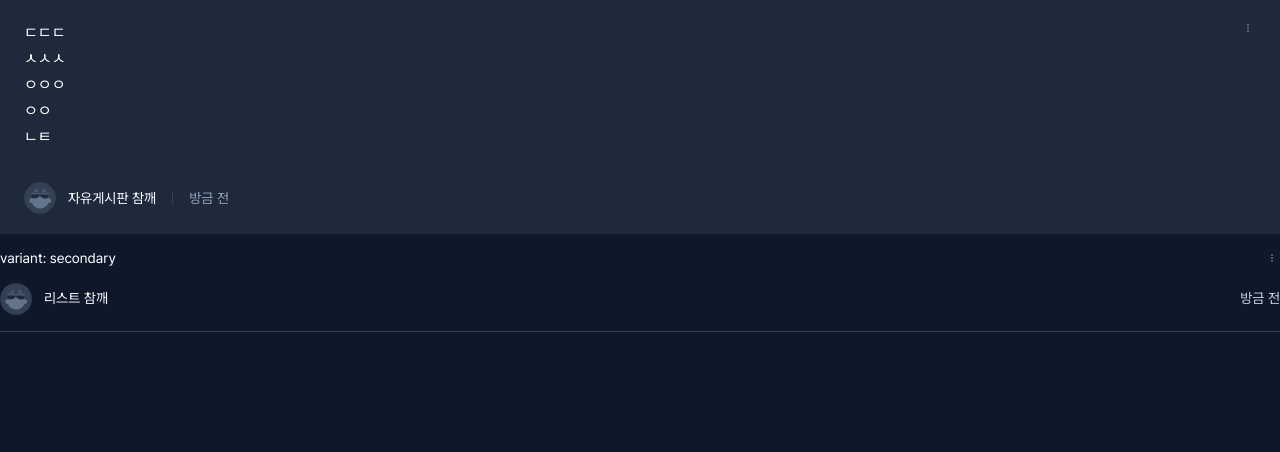
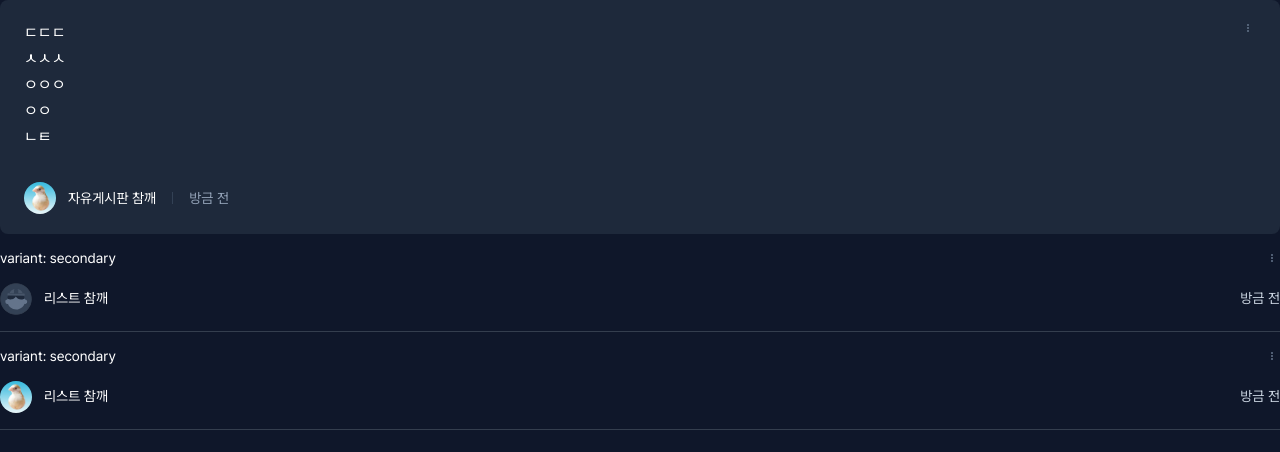
Before and after one commit to codeit18-4-5/Plango, a Next.js app: page / in a window 1280 px wide. Shown: the top 452 px of the page. Built offline with nearby package versions, Linux system fonts and the light colour scheme.

Commit message:
refactor: #23 Avatar 타입(basic/square) 분리

```diff
--- a/src/app/page.tsx
+++ b/src/app/page.tsx
@@ -6,7 +6,7 @@ const mockComments: ArticleComment[] = [
     id: 1,
     writer: {
       id: 1,
-      image: "123",
+      image: "/assets/images/img-test.jpeg",
       nickname: "자유게시판 참깨",
     },
     content: "ㄷㄷㄷ\nㅅㅅㅅ\nㅇㅇㅇ\nㅇㅇ\nㄴㅌ",
@@ -17,7 +17,18 @@ const mockComments: ArticleComment[] = [
     id: 2,
     writer: {
       id: 2,
-      image: "",
+      image: "fdf",
+      nickname: "리스트 참깨",
+    },
+    content: "variant: secondary",
+    createdAt: "2025-11-08T08:15:00.000Z",
+    updatedAt: "2025-11-08T08:45:00.000Z",
+  },
+  {
+    id: 3,
+    writer: {
+      id: 3,
+      image: "/assets/images/img-test.jpeg",
       nickname: "리스트 참깨",
     },
     content: "variant: secondary",
--- /dev/null
+++ b/src/components/ui/avatar/index.styles.ts
@@ -0,0 +1,13 @@
+import { cva } from "class-variance-authority";
+
+export const avatarStyles = cva("relative inline-block overflow-hidden", {
+  variants: {
+    shape: {
+      basic: "rounded-full",
+      square: "rounded-[6px]",
+    },
+  },
+  defaultVariants: {
+    shape: "basic",
+  },
+});
--- a/src/components/ui/avatar/index.tsx
+++ b/src/components/ui/avatar/index.tsx
@@ -4,24 +4,33 @@ import cn from "@/lib/cn";
 import { useState } from "react";
 import Image from "next/image";
 import { isValidImageSrc } from "@/lib/utils";
-import DefaultAvatarImage from "@/assets/icons/ic-member-circle.svg";
+import { avatarStyles } from "./index.styles";
+import FallbackImageBasic from "@/assets/icons/ic-member-circle.svg";
+import FallbackImageSquare from "@/assets/icons/ic-img.svg";
 
 type AvatarProps = {
   image?: string | null;
   alt?: string;
   className?: string;
+  shape?: "basic" | "square";
 };
 
-export default function Avatar({ image, alt = "", className }: AvatarProps) {
+export default function Avatar({ image, alt = "", shape = "basic", className }: AvatarProps) {
   const [imageError, setImageError] = useState(false);
   const isValidImage = isValidImageSrc(image) && !imageError;
 
   return (
-    <span className={cn("relative inline-block", className)}>
+    <span className={cn(avatarStyles({ shape }), className)}>
       {isValidImage ? (
-        <Image src={image} alt={alt} fill onError={() => setImageError(true)} />
+        <Image
+          src={image}
+          alt={alt}
+          fill
+          className="object-cover"
+          onError={() => setImageError(true)}
+        />
       ) : (
-        <DefaultAvatarImage />
+        <>{shape === "basic" ? <FallbackImageBasic /> : <FallbackImageSquare />}</>
       )}
     </span>
   );
--- a/src/components/ui/reply/index.styles.ts
+++ b/src/components/ui/reply/index.styles.ts
@@ -3,8 +3,8 @@ import { cva } from "class-variance-authority";
 export const replyWrapper = cva("relative text-body-s text-gray-100 grid", {
   variants: {
     variant: {
-      primary: ["bg-gray-800 p-4", "tablet:py-5 tablet:px-6"],
-      secondary: "pb-[16px] border-b border-gray-600",
+      primary: ["bg-gray-800 p-4 rounded-lg", "tablet:py-5 tablet:px-6"],
+      secondary: "pb-4 border-b border-gray-600",
     },
   },
   defaultVariants: {
@@ -15,8 +15,8 @@ export const replyWrapper = cva("relative text-body-s text-gray-100 grid", {
 export const replyInner = cva("relative grid", {
   variants: {
     variant: {
-      primary: "gap-y-[32px]",
-      secondary: "gap-y-[16px]",
+      primary: "gap-y-8",
+      secondary: "gap-y-4",
     },
   },
   defaultVariants: {
--- a/src/components/ui/reply/index.tsx
+++ b/src/components/ui/reply/index.tsx
@@ -75,7 +75,7 @@ export default function Reply({ comment, variant = "primary" }: ReplyProps) {
           <>
             <p className={replyTextarea({ variant })}>{comment.content}</p>
             <div className={replyInfo({ variant })}>
-              <div className="flex items-center gap-x-[12px]">
+              <div className="flex items-center gap-x-3">
                 <Avatar image={comment.writer.image} className="h-8 w-8" />
                 <span>{comment.writer.nickname}</span>
               </div>
```
Also changed, not shown: public/assets/images/img-test.jpeg (added).
